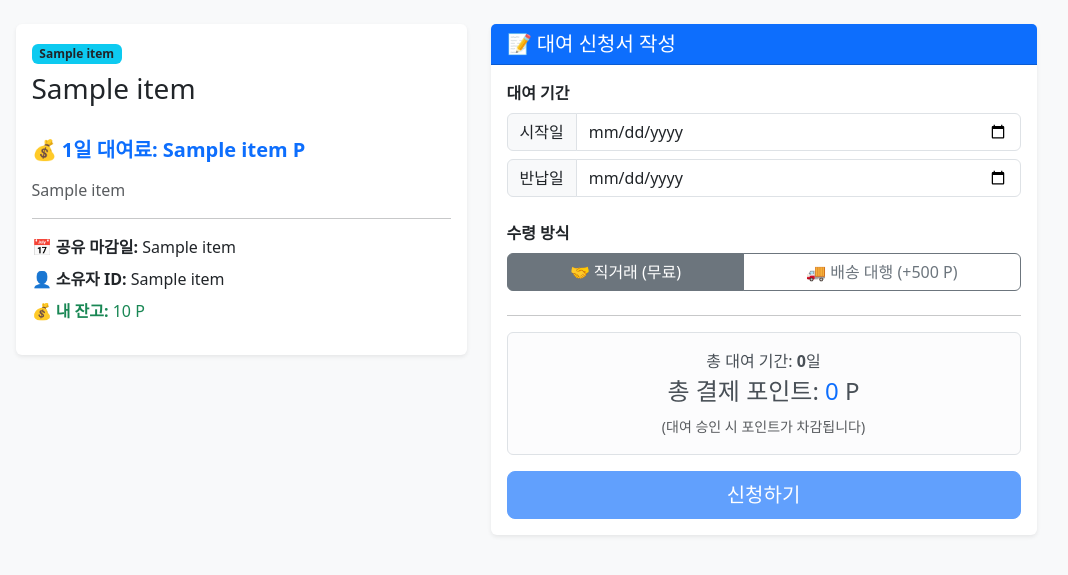
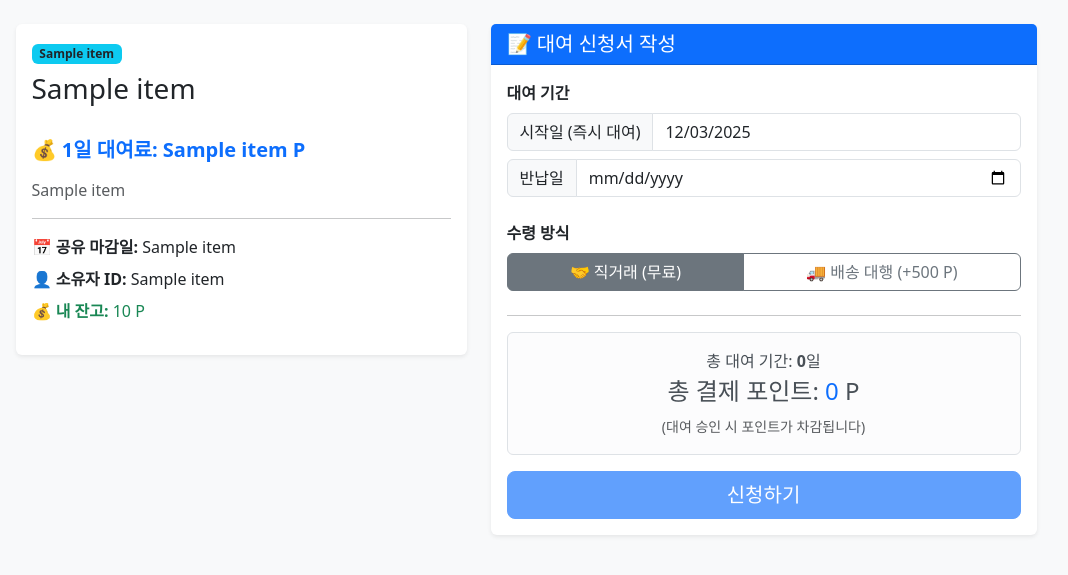
Before and after one commit to Dohwan-Kim1225/DB_TermProject, a Flask app: page /rent/1 in a window 1280 px wide. Shown: the part 56-631 px from the top of the page, without its empty margins (114-1182 px from the left). Run offline with Flask 3, Linux system fonts and the light colour scheme; the visitor is signed in with stand-in values (Sample User, id 1); a database or web service that is not in the repository returns one stand-in record (values such as "Sample title"); some libraries are stand-ins or nearby versions.

Commit message:
대여 시작일 당일로 고정

```diff
--- a/app.py
+++ b/app.py
@@ -362,26 +362,29 @@ def rent_item(item_id):
     my_points = cur.fetchone()[0]
 
     if request.method == 'POST':
-        start_date = request.form['start_date']
-        end_date = request.form['end_date']
-        delivery_option = request.form['delivery_option']
+        #start_date = request.form['start_date']
+        start_date_obj = date.today()          # 날짜 객체 (DB 저장용)
+        end_date_str = request.form['end_date'] # 문자열 (폼 입력값)
 
-        d1 = datetime.strptime(start_date, "%Y-%m-%d")
-        d2 = datetime.strptime(end_date, "%Y-%m-%d")
+        # 날짜 계산을 위해 형변환
+        d1 = datetime.combine(start_date_obj, datetime.min.time()) # date -> datetime 변환
+        d2 = datetime.strptime(end_date_str, "%Y-%m-%d")
+
         days = (d2 - d1).days + 1
 
+        if days < 1:
+             flash("❌ 반납일은 오늘 이후여야 합니다.", "danger")
+             return redirect(url_for('rent_item', item_id=item_id))
+
+        delivery_option = request.form['delivery_option']
         del_fee = 500 if delivery_option == 'delivery' else 0
         total_cost = (days * item[5]) + del_fee
-
-        if my_points < total_cost:
-            flash(f"❌ 잔액이 부족하여 신청할 수 없습니다. (필요: {total_cost} P)", "danger")
-            return redirect(url_for('rent_item', item_id=item_id))
 
         try:
             cur.execute("""
                 INSERT INTO Rentals (item_id, borrower_id, start_date, end_date, delivery_option, delivery_fee)
                 VALUES (%s, %s, %s, %s, %s, %s)
-            """, (item_id, session['resident_id'], start_date, end_date, delivery_option, del_fee))
+            """, (item_id, session['resident_id'], start_date_obj, end_date_str, delivery_option, del_fee))
             conn.commit()
             flash("✅ 대여 신청 완료! 승인을 기다리세요.", "success")
             return redirect(url_for('index'))
--- a/templates/rent_form.html
+++ b/templates/rent_form.html
@@ -31,16 +31,19 @@
 
                     <div class="mb-4">
                         <label class="form-label fw-bold">대여 기간</label>
+
                         <div class="input-group mb-2">
-                            <span class="input-group-text">시작일</span>
-                            <input type="date" name="start_date" id="startDate" class="form-control"
-                                   min="{{ date_today }}" max="{{ item[6] }}" required onchange="calculateTotal()">
+                            <span class="input-group-text bg-light">시작일 (즉시 대여)</span>
+                            <input type="date" name="start_date" id="startDate" class="form-control bg-white"
+                                value="{{ date_today }}" readonly>
                         </div>
+
                         <div class="input-group">
                             <span class="input-group-text">반납일</span>
                             <input type="date" name="end_date" id="endDate" class="form-control"
-                                   min="{{ date_today }}" max="{{ item[6] }}" required onchange="calculateTotal()">
+                                min="{{ date_today }}" max="{{ item[6] }}" required onchange="calculateTotal()">
                         </div>
+
                         <div class="form-text text-danger" id="dateAlert" style="display:none;">
                             반납일은 시작일보다 빠를 수 없습니다.
                         </div>
```
